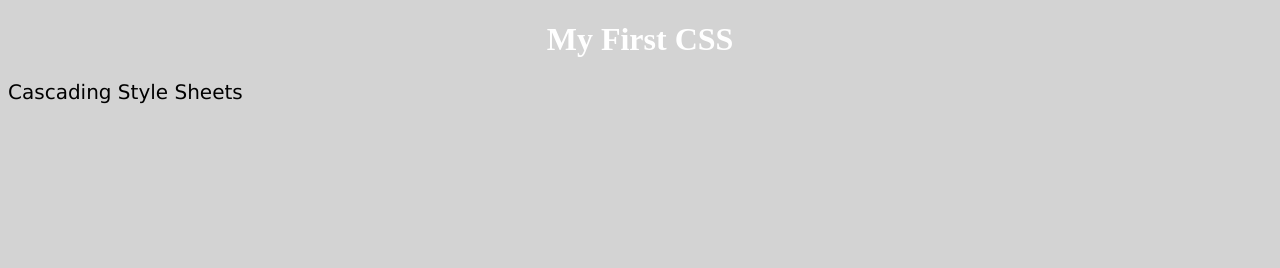
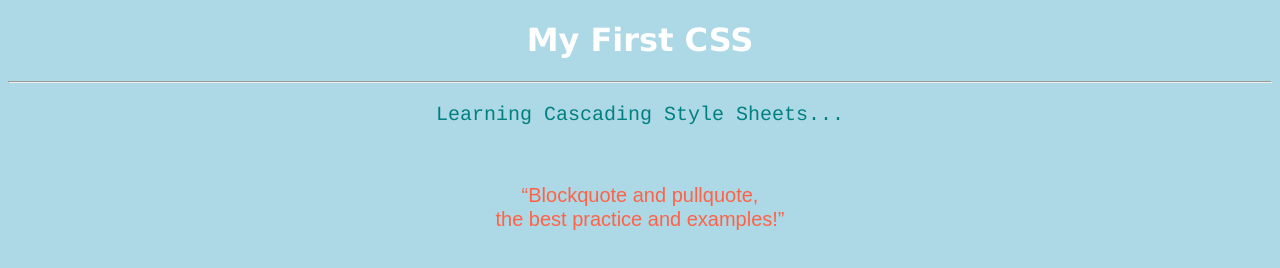
Before and after one commit to Sahana-Lawrence/ICS2O-Unit0-08-HTML, a plain HTML site: page index.html in a window 1280 px wide. Drawn offline with Linux system fonts and the light colour scheme.

Commit message:
added index.html and index.css

```diff
--- /dev/null
+++ b/index.css
@@ -0,0 +1,22 @@
+body {
+  background-color: lightblue;
+}
+
+h1 {
+  font-family: verdana;
+  color: white;
+  text-align: center;
+}
+
+p {
+  font-family: courier;
+  color: teal;
+  text-align: center;
+  font-size: 20px;
+}
+
+q {
+  font-family: arial;
+  color: tomato;
+  font-size: 20px;
+}
--- a/index.html
+++ b/index.html
@@ -7,24 +7,15 @@
     <meta name="author" content="Sahana Lawrence">
     <meta name="viewport" content="width=device-width, initial-scale=1.0">
     <title>My Seventh Webpage, With ID</title>
-    <style>
-      body {
-        background-color: lightgrey;
-      }
-
-      h1 {
-        color: white;
-        text-align: center;
-      }
-
-      p {
-        font-family: verdana;
-        font-size: 20px;
-      }
-    </style>
+    <link rel="stylesheet" href="index.css">
   </head>
   <body>
     <h1>My First CSS</h1>
-    <p>Cascading Style Sheets</p>
+    <hr>
+    <p>Learning Cascading Style Sheets...</p>
+    <br>
+    <p>
+      <q>Blockquote and pullquote,<br>the best practice and examples!</q>
+    </p>
   </body>
 </html>
```
